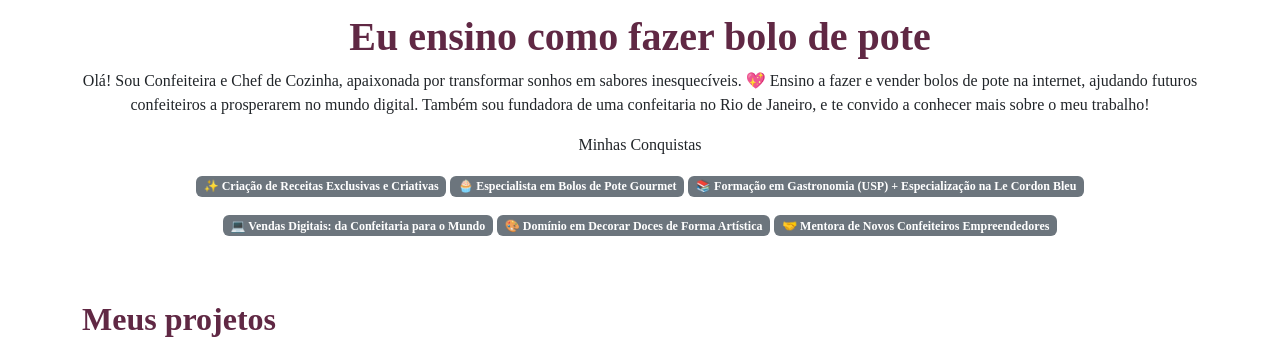
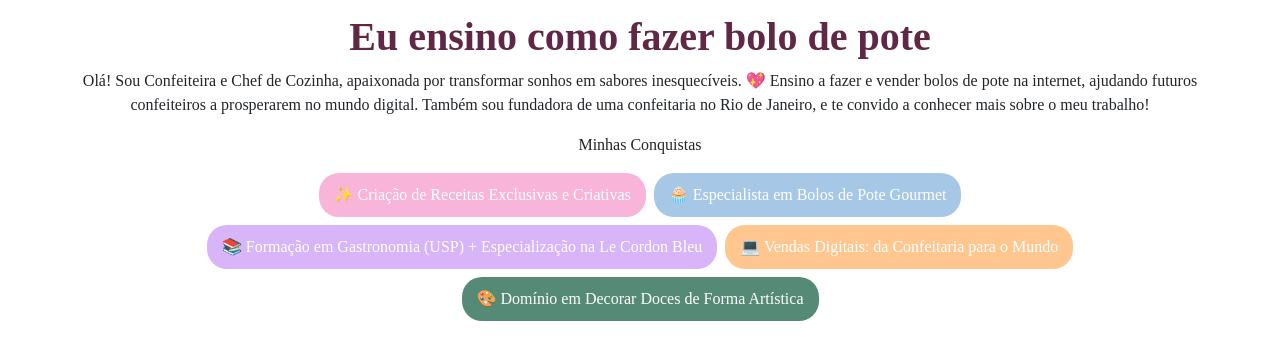
Before and after one commit to 16lgtb20241M/Porti.alura2025, a plain HTML site: page index.html in a window 1280 px wide. Shown: the part 58-401 px from the top of the page. Drawn offline with nearby package versions, Linux system fonts and the light colour scheme.

Commit message:
Update index.html

```diff
--- a/index.html
+++ b/index.html
@@ -6,6 +6,25 @@
         <link href="https://cdn.jsdelivr.net/npm/bootstrap@5.3.3/dist/css/bootstrap.min.css" rel="stylesheet" integrity="sha384-QWTKZyjpPEjISv5WaRU9OFeRpok6YctnYmDr5pNlyT2bRjXh0JMhjY6hW+ALEwIH"  crossorigin="anonymous"  />
         <link rel="stylesheet" href="style.css" />
         <title>Meu portfólio</title>
+        <style>
+          .habilidades span {
+            font-size: 1rem;
+            padding: 10px 15px;
+            border-radius: 20px;
+            color: white;
+            font-weight: 500;
+          }
+          .habilidade-1 { background-color: #f8b4d9; } /* rosa claro */
+          .habilidade-2 { background-color: #a7c7e7; } /* azul bebê */
+          .habilidade-3 { background-color: #d8b4f8; } /* lilás */
+          .habilidade-4 { background-color: #ffc78f; } /* laranja clarinho */
+          .habilidade-5 { background-color: #558a76; } /* verde menta */
+          .habilidades span:hover {
+            transform: scale(1.05);
+            transition: 0.3s;
+            opacity: 0.9;
+          }
+        </style>
       </head>
 <body>
   <header class="container text-center">
@@ -13,14 +32,14 @@
     <p class="lead">Eu sou Annelise</p>
     <h1>Eu ensino como fazer bolo de pote</h1>
     <p>Olá! Sou Confeiteira e Chef de Cozinha, apaixonada por transformar sonhos em sabores inesquecíveis. 💖 Ensino a fazer e vender bolos de pote na internet, ajudando futuros confeiteiros a prosperarem no mundo digital. Também sou fundadora de uma confeitaria no Rio de Janeiro, e te convido a conhecer mais sobre o meu trabalho! </p>
+
     <p>Minhas Conquistas</p>
-    <div>
-      <p class="badge bg-secondary">✨ Criação de Receitas Exclusivas e Criativas</p>
-      <p class="badge bg-secondary">🧁 Especialista em Bolos de Pote Gourmet</p>
-      <p class="badge bg-secondary">📚 Formação em Gastronomia (USP) + Especialização na Le Cordon Bleu</p>
-      <p class="badge bg-secondary">💻 Vendas Digitais: da Confeitaria para o Mundo</p>
-      <p class="badge bg-secondary">🎨 Domínio em Decorar Doces de Forma Artística</p>
-      <p class="badge bg-secondary">🤝 Mentora de Novos Confeiteiros Empreendedores</p>
+    <div class="habilidades d-flex flex-wrap justify-content-center gap-2 mt-3">
+      <span class="habilidade-1">✨ Criação de Receitas Exclusivas e Criativas</span>
+      <span class="habilidade-2">🧁 Especialista em Bolos de Pote Gourmet</span>
+      <span class="habilidade-3">📚 Formação em Gastronomia (USP) + Especialização na Le Cordon Bleu</span>
+      <span class="habilidade-4">💻 Vendas Digitais: da Confeitaria para o Mundo</span>
+      <span class="habilidade-5">🎨 Domínio em Decorar Doces de Forma Artística</span>
     </div>
 <body>
 </header>
```
